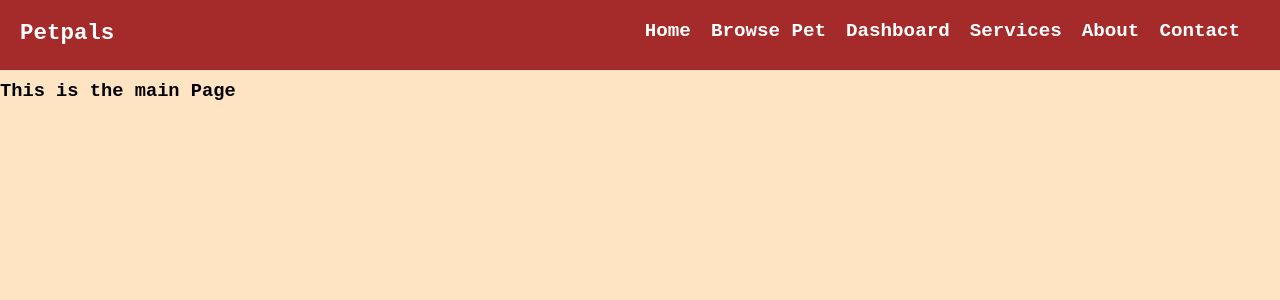
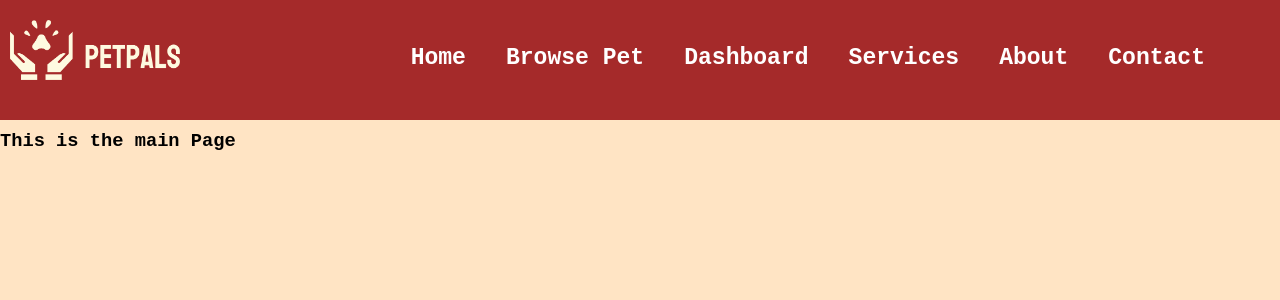
Before and after one commit to Pranjal1804/PETPALS, a Next.js app: page / in a window 1280 px wide. Shown: the top 300 px of the page. Built offline with nearby package versions, Linux system fonts and the light colour scheme.

Commit message:
Logo added and styling changed

```diff
--- a/Components/Header.js
+++ b/Components/Header.js
@@ -3,8 +3,8 @@ import React from 'react'
 const Header = () => {
   return (
     <div id='header'>
-        <div id='logo'>
-            <h3>Petpals</h3>
+        <div >
+            <img src='/ebf7d701-f85f-49b0-b84a-d60ea2036984.png' id='logo'/>
         </div>
         <div>
             <nav id='navbar'>
--- a/app/globals.css
+++ b/app/globals.css
@@ -17,12 +17,28 @@ body{
   background-color: brown;
   display: flex;
   justify-content: space-between;
-  height: 70px;
+  height: 120px;
   font-size: larger;
-  padding: 20px;
+
 }
 #navbar a{
   color: white;
   text-decoration: none;
   margin-right: 20px;
+  font-size: larger;
+  padding: 10px;
 }
+#logo{
+  height: 70px;
+  width: 180px;
+  padding-left: 10px;
+  padding-top:10px;
+  margin-top: 10px;
+}
+#navbar{
+  padding: 45px;
+}
+#navbar a:hover{
+  color: rgb(250, 174, 67);
+  text-decoration: underline;
+}
```
Also changed, not shown: public/ebf7d701-f85f-49b0-b84a-d60ea2036984.png (added), public/ebf7d701-f85f-49b0-b84a-d60ea2036984.svg (added).
